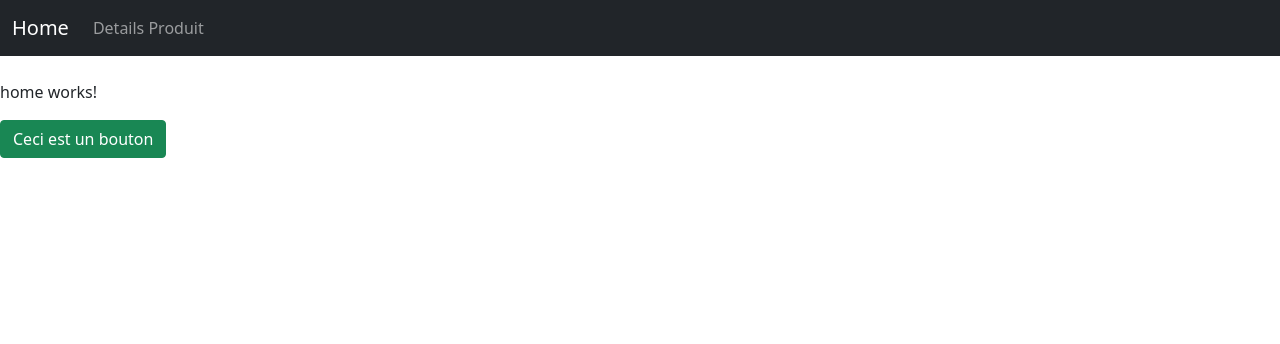
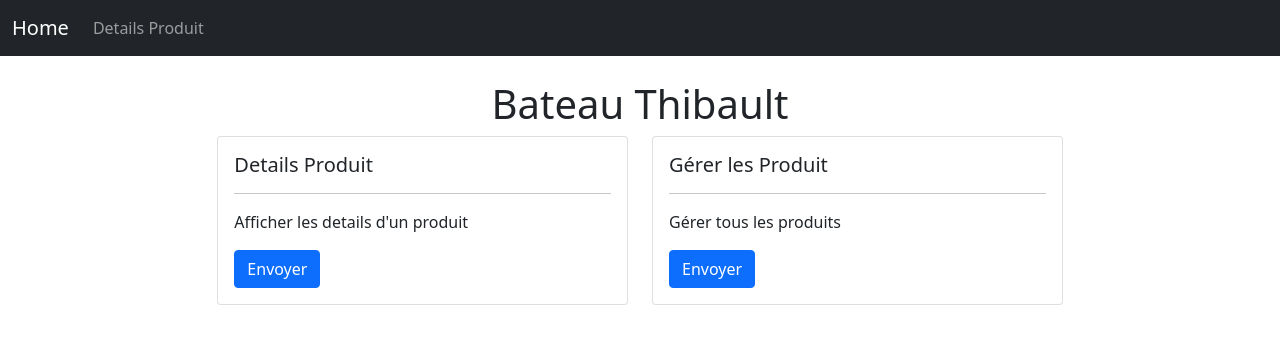
Before and after one commit to AlessandroRinaudo/backoffice, an Angular app: page /home in a window 1280 px wide. Shown: the top 344 px of the page. Built offline with nearby package versions, Linux system fonts and the light colour scheme.

Commit message:
add home

```diff
--- a/src/app/app-routing.module.ts
+++ b/src/app/app-routing.module.ts
@@ -6,6 +6,7 @@ import { HomeComponent } from './home/home.component';
 
 
 const routes: Routes = [
+  { path: '', redirectTo: 'home', pathMatch: 'full' },
   { path: 'detailsProduit', component: DetailsProductComponent },
   { path: 'home', component: HomeComponent }
 ];
--- a/src/app/home/home.component.html
+++ b/src/app/home/home.component.html
@@ -1,2 +1,24 @@
-<p>home works!</p>
-<div class='btn btn-success'>Ceci est un bouton </div>
+<h1 class="text-center">Bateau Thibault</h1>
+
+<div class="row justify-content-md-center">
+    <div class="col-sm-4">
+        <div class="card">
+            <div class="card-body">
+                <h5 class="card-title">Details Produit</h5>
+                <hr class="solid">
+                <p class="card-text">Afficher les details d'un produit</p>
+                <a routerLink="/detailsProduit" class="btn btn-primary">Envoyer</a>
+            </div>
+        </div>
+    </div>
+    <div class="col-sm-4">
+        <div class="card">
+            <div class="card-body">
+                <h5 class="card-title">Gérer les Produit</h5>
+                <hr class="solid">
+                <p class="card-text">Gérer tous les produits</p>
+                <a routerLink="/" class="btn btn-primary">Envoyer</a>
+            </div>
+        </div>
+    </div>
+</div>
```
